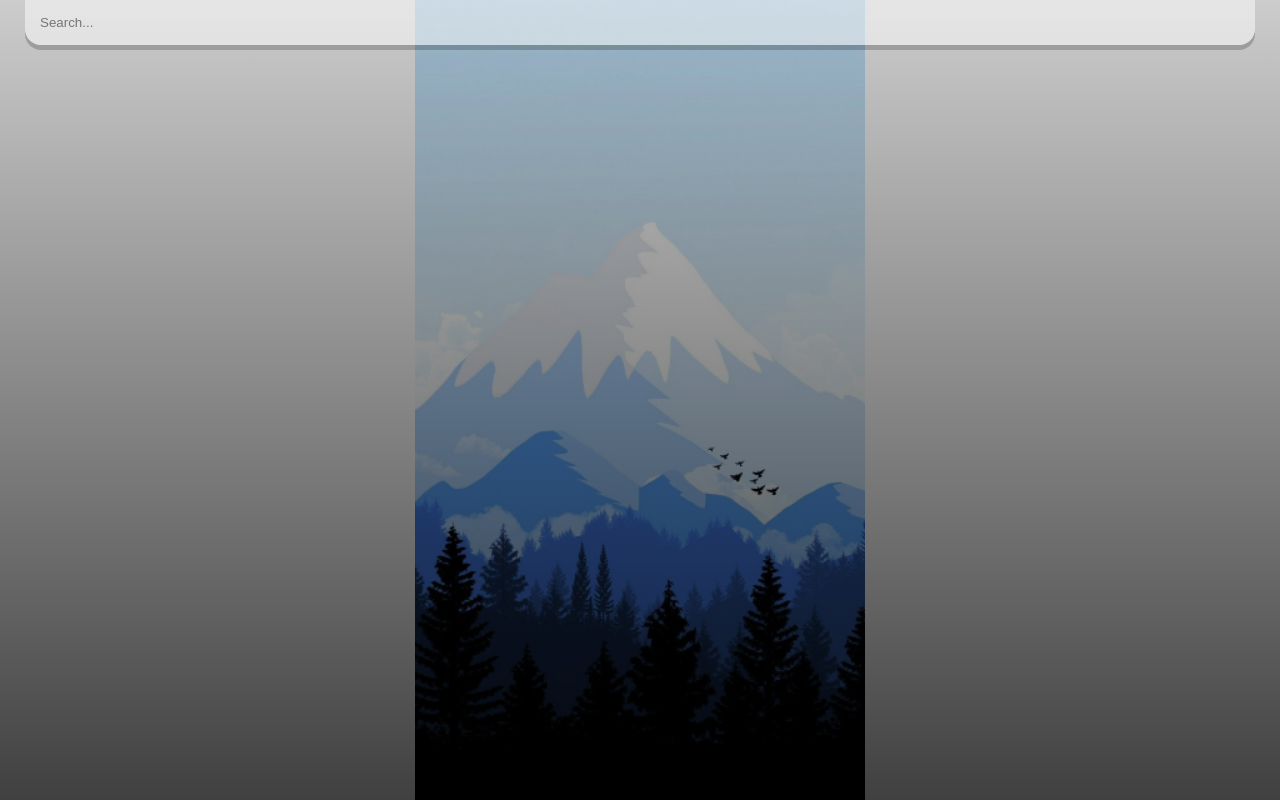
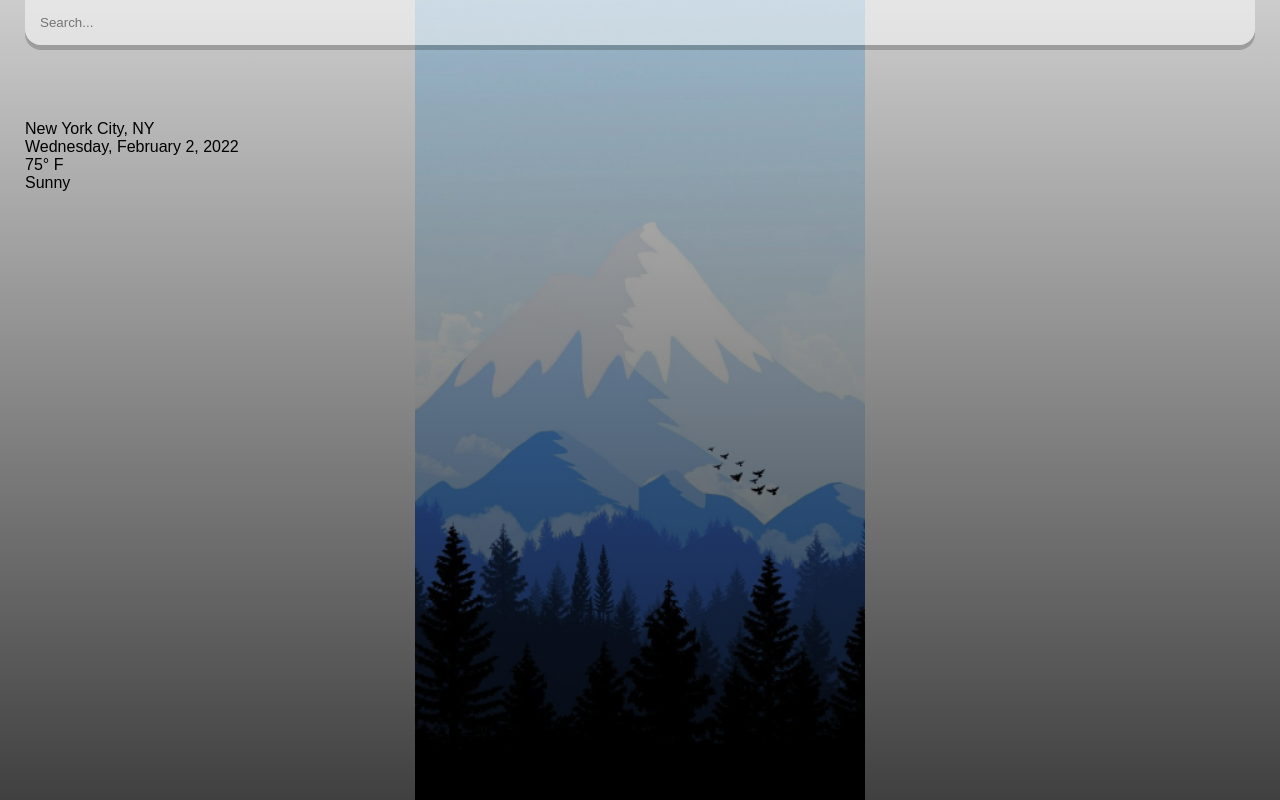
Before and after one commit to blairvansant/weather-watcher, a React (Create React App) app: page / in a window 1280 px wide. Built offline with nearby package versions, Linux system fonts and the light colour scheme.

Commit message:
Added mark-up code for displayed data

```diff
--- a/src/App.js
+++ b/src/App.js
@@ -6,6 +6,19 @@
 }
 
 function App() {
+
+  const dateBuilder = (d) => {
+    let months = ["January", "February", "March", "April", "May", "June", "July", "August", "September", "October", "November", "December"];
+    let days = ["Sunday", "Monday", "Tuesday", "Wednesday", "Thursday", "Friday", "Saturday"];
+
+    let day = days[d.getDay()];
+    let date = d.getDate();
+    let month = months[d.getMonth()];
+    let year = d.getFullYear();
+
+    return `${day}, ${month} ${date}, ${year}`
+  }
+
   return (
     <div className="app">
       <main>
@@ -16,6 +29,14 @@
             placeholder="Search...">
           </input>
         </div>
+          <div className="location-box">
+          <div className="location">New York City, NY</div>
+          <div className="date">{dateBuilder(new Date())}</div>
+        </div>
+        <div className="weather-box">
+          <div className="temp">75° F</div>
+          <div className="weather">Sunny</div>
+        </div>
       </main>
     </div>
   );
```
